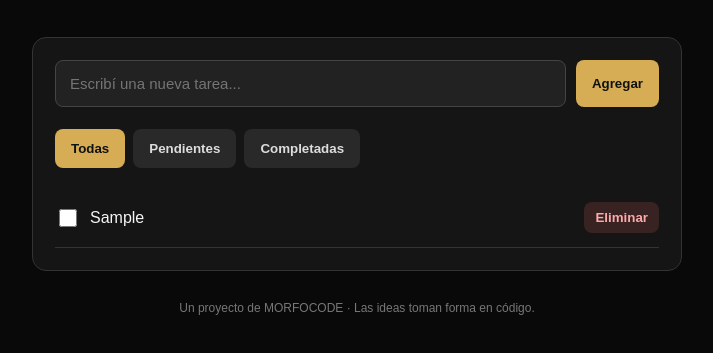
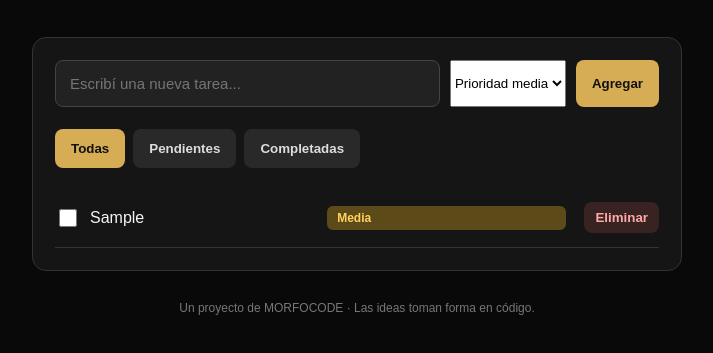
Before and after one commit to Morfocode/Morfocode.github.io, a plain HTML site: page morfo-task.html in a window 1280 px wide. Both pictures are taken after typing "Sample" into the empty fields and a click on the button "Agregar". Shown: the part 191-544 px from the top of the page, without its empty margins (283-996 px from the left). Drawn offline with Linux system fonts and the light colour scheme.

Commit message:
Update morfo-task.html
Morfo task 2.0 - prioridades

```diff
--- a/morfo-task.html
+++ b/morfo-task.html
@@ -150,6 +150,28 @@ footer {
     flex-direction: column;
   }
 }
+  .priority {
+  padding: 5px 10px;
+  border-radius: 6px;
+  font-size: 12px;
+  font-weight: bold;
+  margin: 0 8px;
+}
+
+.priority.alta {
+  background: #5c2020;
+  color: #ff7777;
+}
+
+.priority.media {
+  background: #5c4a18;
+  color: #ffd45c;
+}
+
+.priority.baja {
+  background: #204b2b;
+  color: #7ee795;
+}
 </style>
 </head>
 
@@ -167,6 +189,11 @@ footer {
     <input id="taskInput" type="text"
       placeholder="Escribí una nueva tarea..."
       maxlength="120">
+    <select id="taskPriority">
+  <option value="Baja">Prioridad baja</option>
+  <option value="Media" selected>Prioridad media</option>
+  <option value="Alta">Prioridad alta</option>
+    </select>
     <button onclick="addTask()">Agregar</button>
   </div>
 
@@ -196,14 +223,15 @@ function saveTasks() {
 function addTask() {
   const input = document.getElementById("taskInput");
   const title = input.value.trim();
-
+const priority = document.getElementById("taskPriority").value;
   if (!title) return;
 
   tasks.push({
-    id: Date.now(),
-    title: title,
-    done: false
-  });
+  id: Date.now(),
+  title: title,
+  priority: priority,
+  done: false
+});
 
   input.value = "";
   saveTasks();
@@ -262,13 +290,15 @@ function renderTasks() {
 
     const title = document.createElement("span");
     title.textContent = task.title;
-
+const priority = document.createElement("span");
+priority.className = "priority " + (task.priority || "Media").toLowerCase();
+priority.textContent = task.priority || "Media";
     const remove = document.createElement("button");
     remove.className = "delete";
     remove.textContent = "Eliminar";
     remove.addEventListener("click", () => deleteTask(task.id));
 
-    item.append(checkbox, title, remove);
+    item.append(checkbox, title, priority, remove);
     list.appendChild(item);
   });
 }
```
